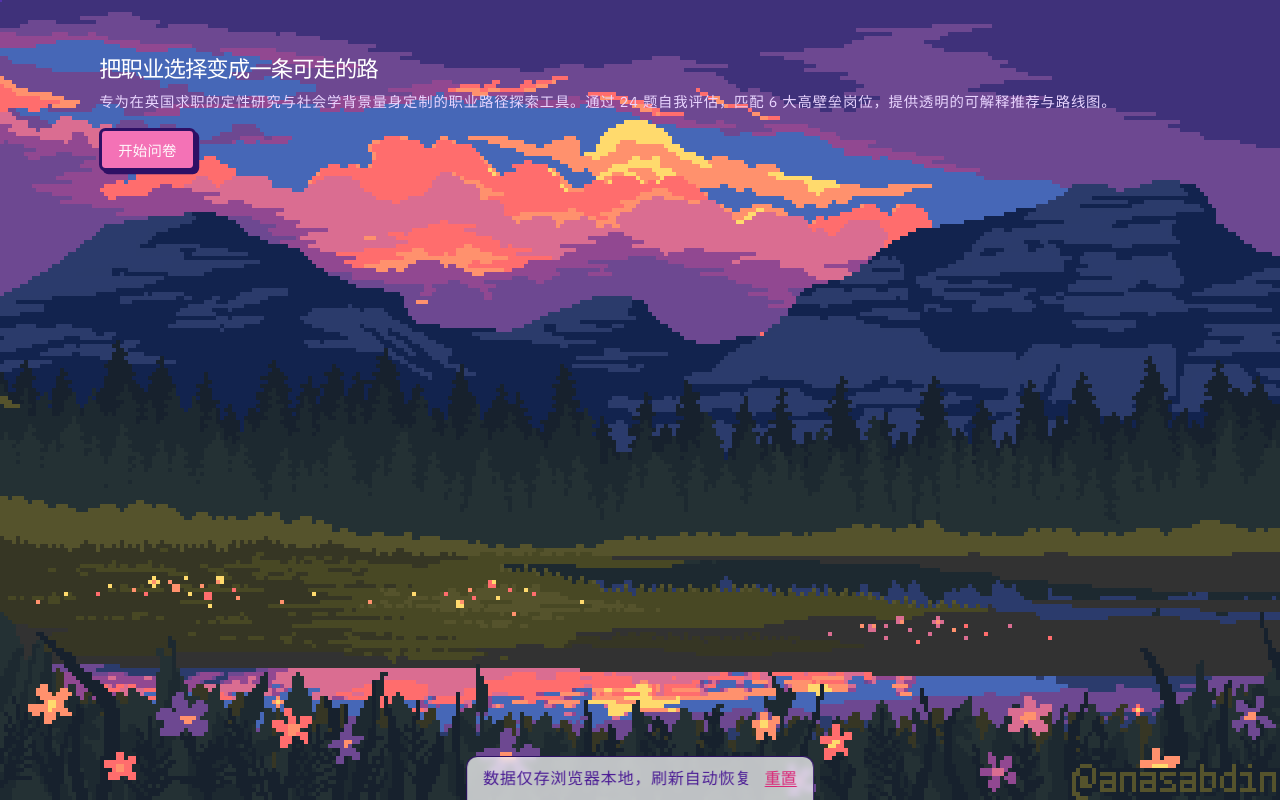
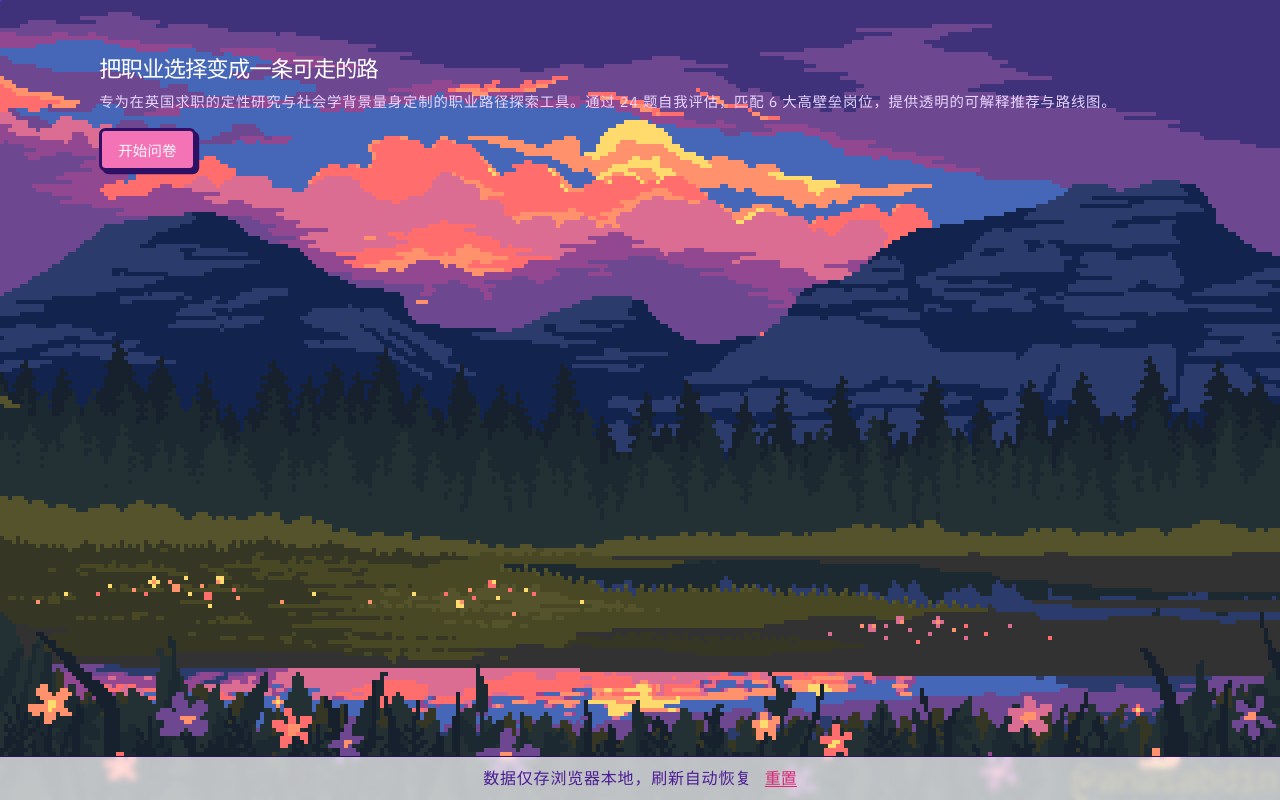
Before and after one commit to MasterFrancis/Career_Ava, a React (Vite) app: page / in a window 1280 px wide. Built offline with nearby package versions, Linux system fonts and the light colour scheme; a web font is replaced by a local one.

Commit message:
feat: Build Career Report Web App
Co-authored-by: traeagent <traeagent@users.noreply.github.com>

```diff
--- a/src/index.css
+++ b/src/index.css
@@ -443,25 +443,23 @@ a {
 
 .footer {
   position: fixed;
-  left: 50%;
+  left: 0;
+  right: 0;
   bottom: 0;
-  transform: translateX(-50%);
   display: flex;
   justify-content: center;
   align-items: center;
   gap: 16px;
   color: #4c1d95; /* Darker purple to match dimDesc */
   padding: 12px 20px;
-  border: 1px solid var(--stroke);
+  border-top: 1px solid var(--stroke);
   border-bottom: 0;
-  border-radius: 14px 14px 0 0;
   background: rgba(255, 255, 255, 0.72);
   backdrop-filter: blur(4px);
   z-index: 140;
-  width: max-content;
-  max-width: calc(100vw - 24px);
+  width: 100%;
   box-sizing: border-box;
-  white-space: nowrap;
+  white-space: normal;
 }
 
 .linkBtn {
```
